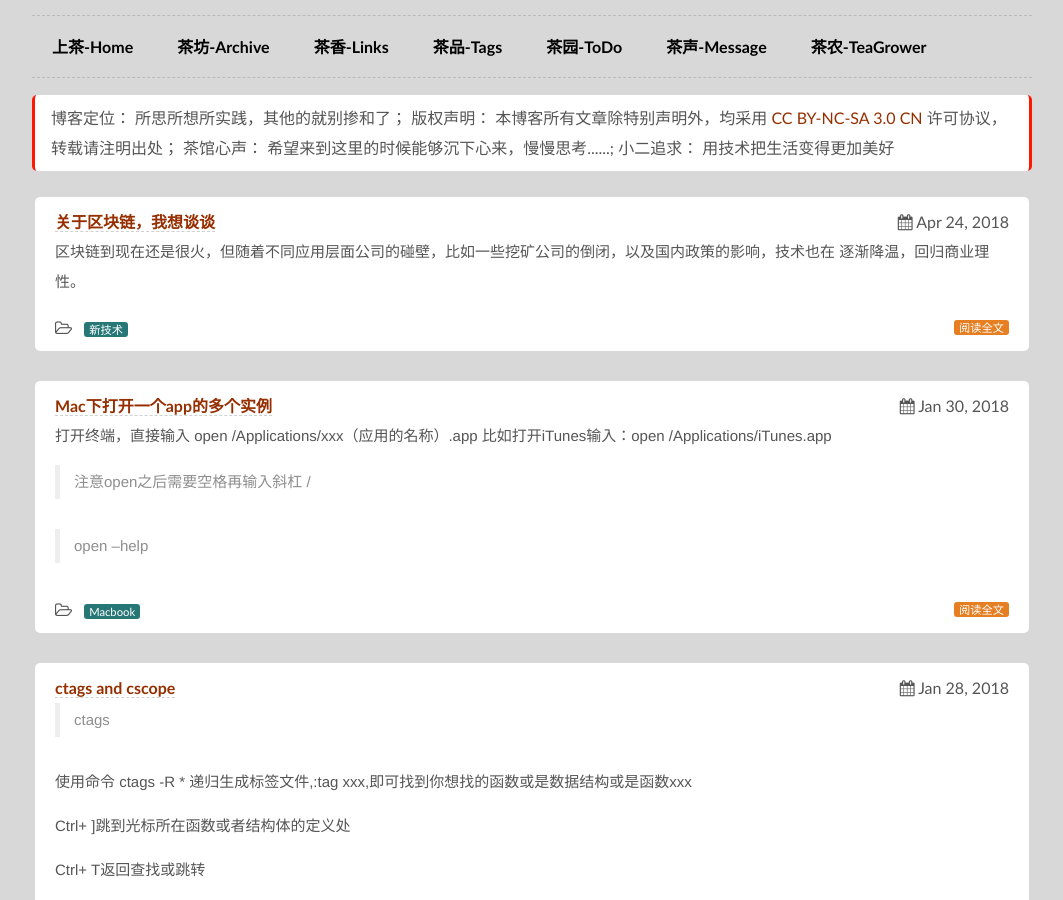
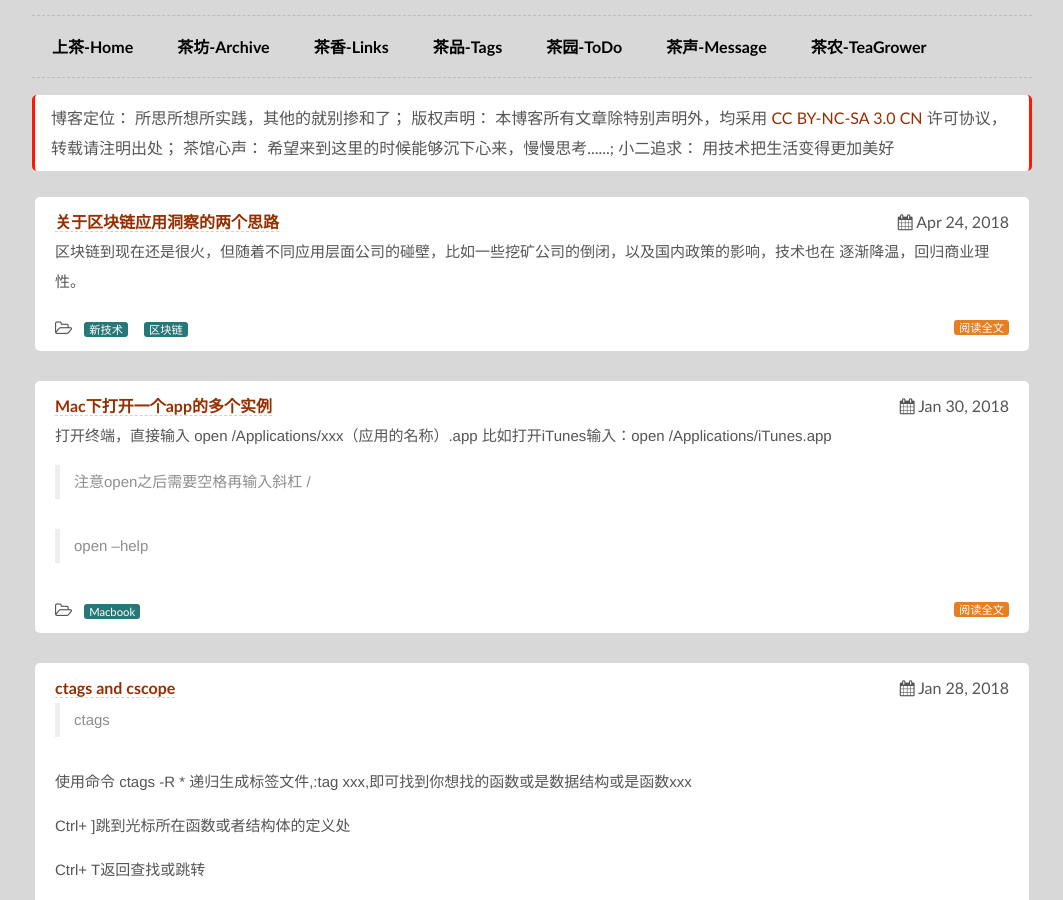
Before and after one commit to fk1091889767/tanwubin.github.io, a Jekyll site: the page built from index.html, in a window 1280 px wide and 900 px high. Shown: the whole window, without its empty margins (108-1171 px from the left). Built offline with Jekyll 4.4.1, drawn with Linux system fonts in a browser that asks for light colours; comment, search, counter and statistics services are not loaded.

Commit message:
a post:关于区块链，我想谈谈

```diff
--- a/_posts/2018-04-24-about-blockchain.md
+++ b/_posts/2018-04-24-about-blockchain.md
@@ -1,8 +1,9 @@
 ---
 layout: post
-title: 关于区块链，我想谈谈
+title: 关于区块链应用洞察的两个思路
 tags:
 - 新技术
+- 区块链
 status: publish
 type: post
 published: true
```
